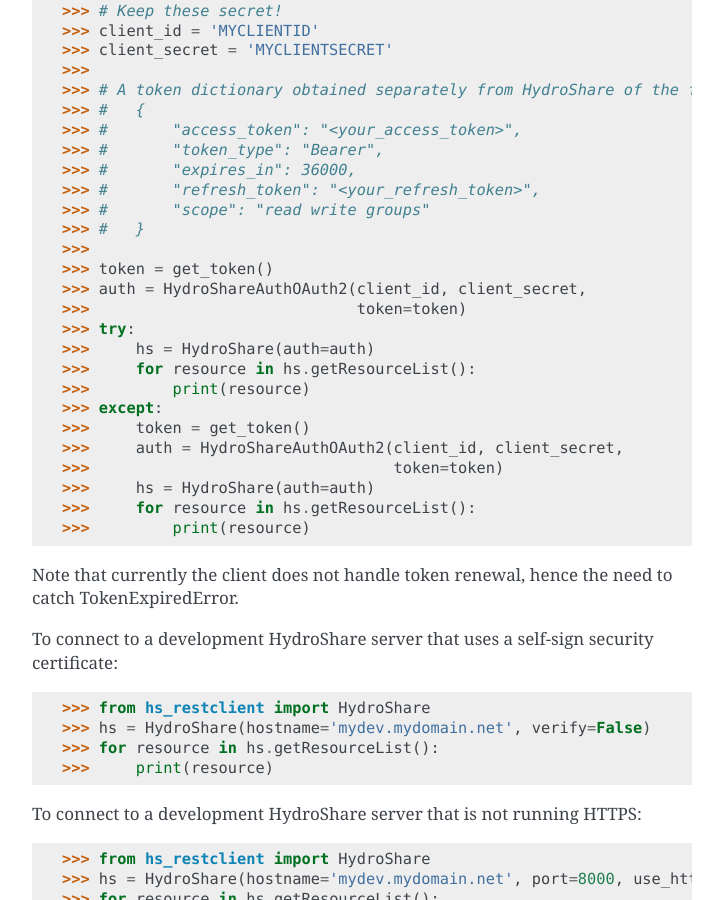
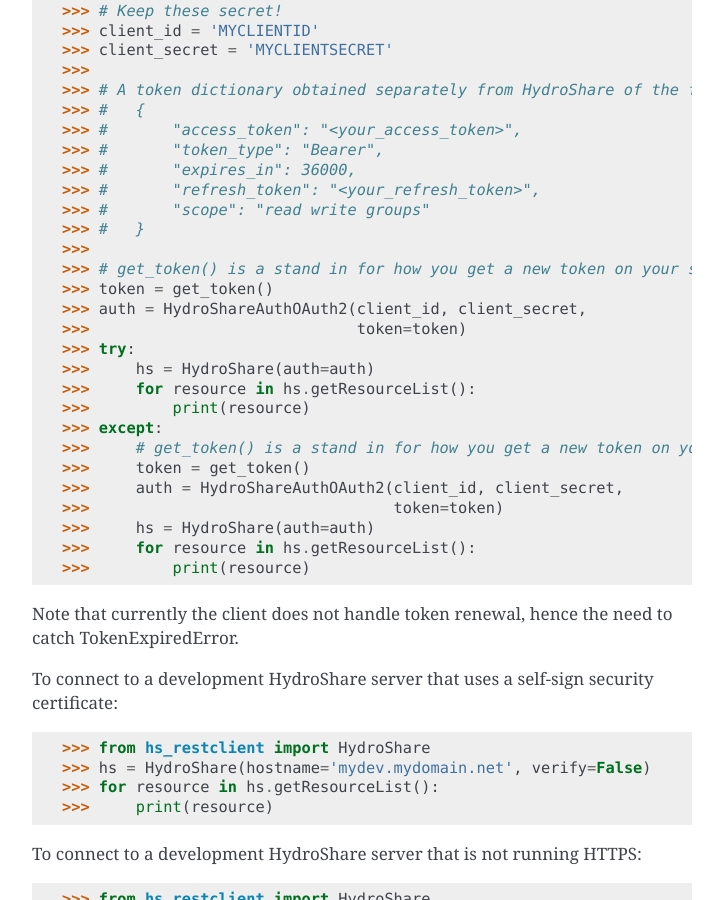
Before and after one commit to hydroshare/hs_restclient, a Sphinx documentation site: the page built from docs/index.rst, in a window 1280 px wide and 900 px high, scrolled down 1611 px. Shown: the whole window, without its empty margins (388-1111 px from the left). Built offline with Sphinx 7.4.7, drawn with Linux system fonts in a browser that asks for light colours.

Commit message:
Add comment indicating that get_token() function must be supplied by the user.

```diff
--- a/README.rst
+++ b/README.rst
@@ -77,6 +77,7 @@
     #       "refresh_token": "<your_refresh_token>",
     #       "scope": "read write groups"
     #   }
+    # get_token() is a stand in for how you get a new token on your system.
     token = get_token()
 
     auth = HydroShareAuthOAuth2(client_id, client_secret,
@@ -86,6 +87,7 @@
         for resource in hs.getResourceList():
             print(resource)
     except:
+        # get_token() is a stand in for how you get a new token on your system.
         token = get_token()
         hs = HydroShare(auth=auth)
         for resource in hs.getResourceList():
--- a/docs/index.rst
+++ b/docs/index.rst
@@ -90,6 +90,7 @@
     >>> #       "scope": "read write groups"
     >>> #   }
     >>>
+    >>> # get_token() is a stand in for how you get a new token on your system.
     >>> token = get_token()
     >>> auth = HydroShareAuthOAuth2(client_id, client_secret,
     >>>                             token=token)
@@ -98,6 +99,7 @@
     >>>     for resource in hs.getResourceList():
     >>>         print(resource)
     >>> except:
+    >>>     # get_token() is a stand in for how you get a new token on your system.
     >>>     token = get_token()
     >>>     auth = HydroShareAuthOAuth2(client_id, client_secret,
     >>>                                 token=token)
```
